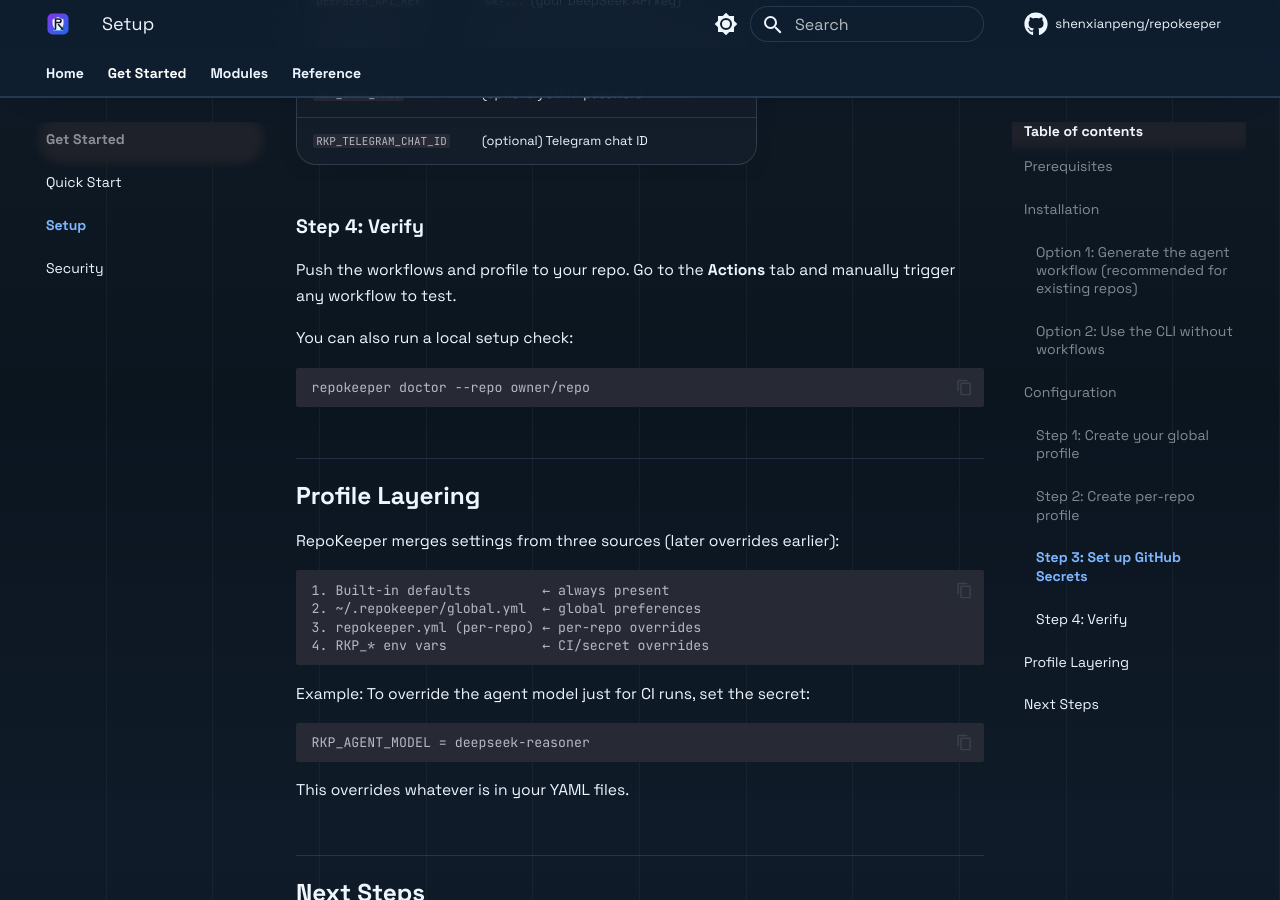
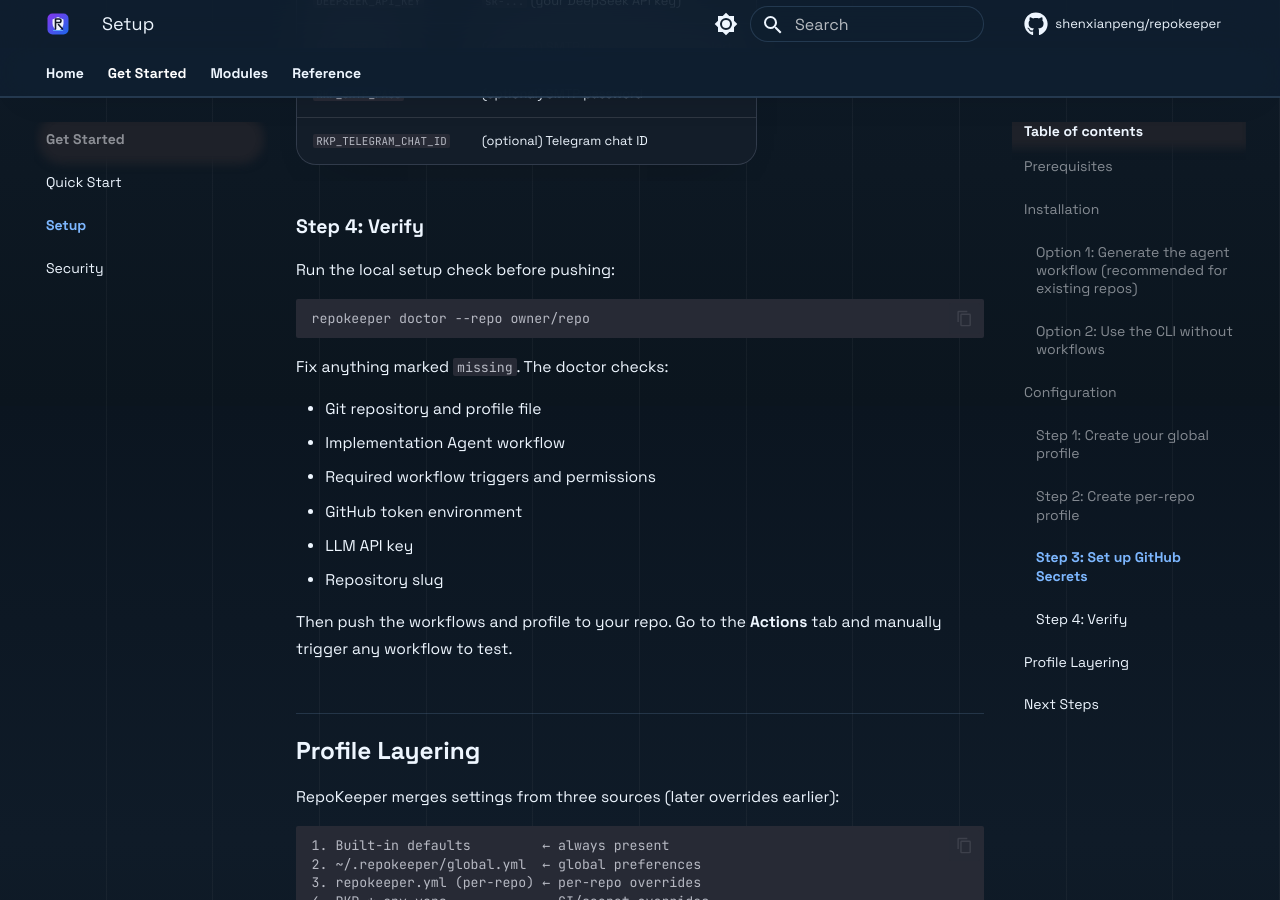
Before and after one commit to shenxianpeng/repokeeper, an MkDocs documentation site: the page built from docs/setup.md, in a window 1280 px wide and 900 px high, scrolled down 2294 px. Built offline with MkDocs 1.6.1 and Material for MkDocs 9.7.7, drawn with Linux system fonts in a browser that asks for light colours; comment, search, counter and statistics services are not loaded.

Commit message:
docs: add doctor to quick start

````diff
--- a/docs/setup.md
+++ b/docs/setup.md
@@ -103,14 +103,23 @@ Go to your repository → **Settings** → **Secrets and variables** → **Actio
 
 ### Step 4: Verify
 
-Push the workflows and profile to your repo. Go to the **Actions** tab and
-manually trigger any workflow to test.
-
-You can also run a local setup check:
+Run the local setup check before pushing:
 
 ```bash
 repokeeper doctor --repo owner/repo
 ```
+
+Fix anything marked `missing`. The doctor checks:
+
+- Git repository and profile file
+- Implementation Agent workflow
+- Required workflow triggers and permissions
+- GitHub token environment
+- LLM API key
+- Repository slug
+
+Then push the workflows and profile to your repo. Go to the **Actions** tab and
+manually trigger any workflow to test.
 
 ## Profile Layering
 
````
Also changed, not shown: README.md (+11 -0 lines), docs/quick-start.md (+11 -1 lines).
